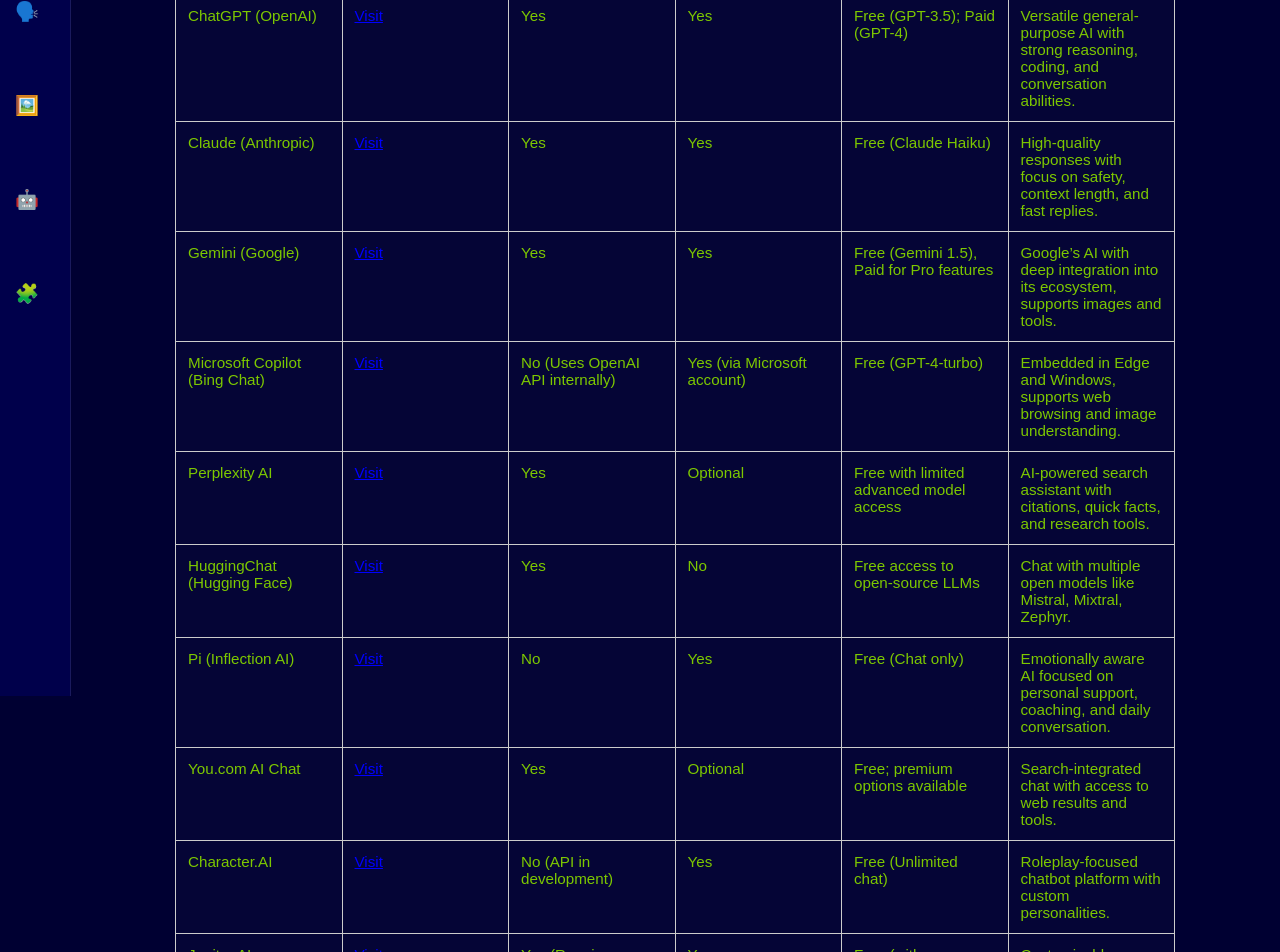
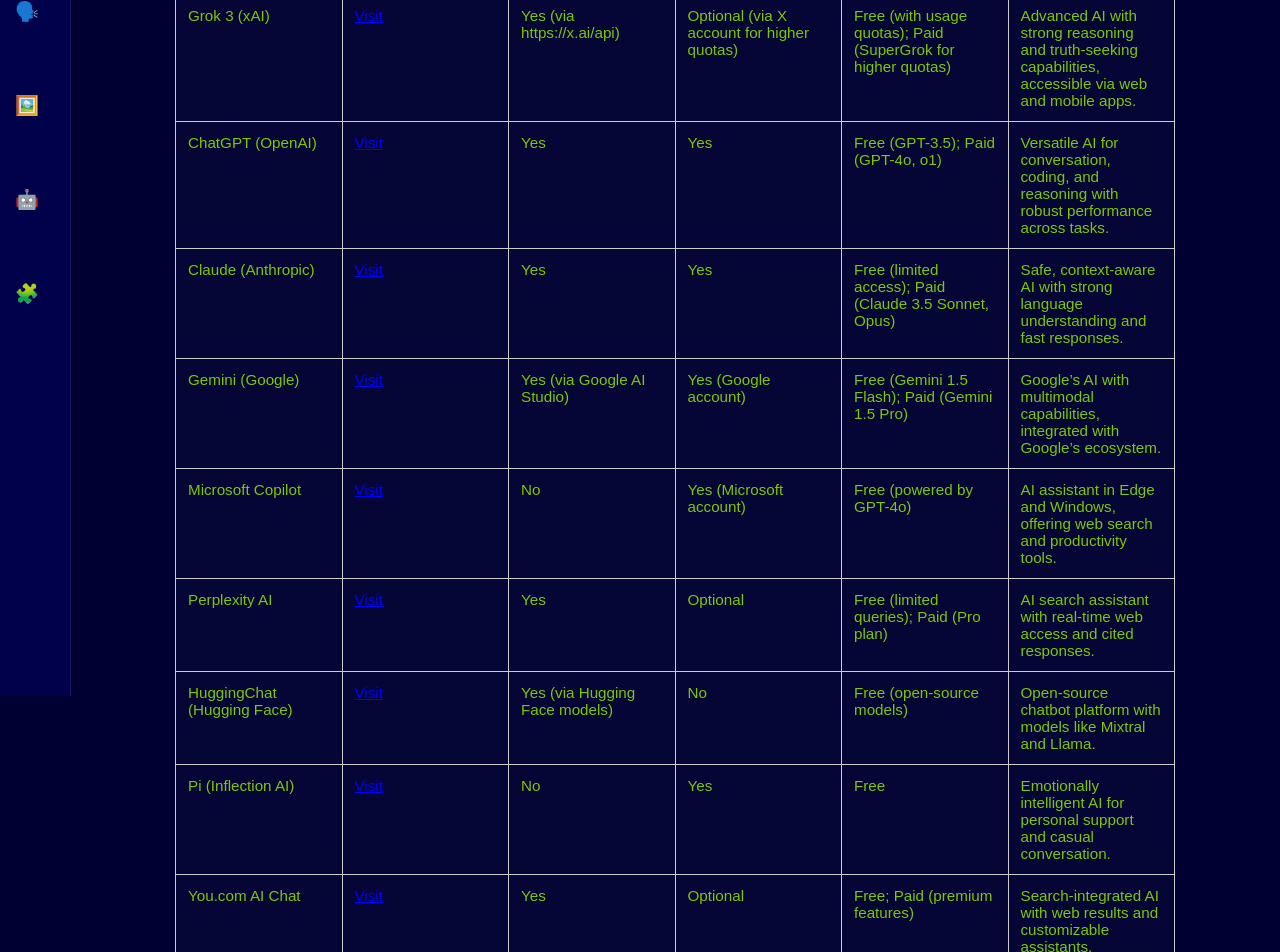
Before and after one commit to EddyUnavailable/eddytts, a Next.js app: page /resources/aiList in a window 1280 px wide. Shown: the part 260-1212 px from the top of the page. Built offline with nearby package versions, Linux system fonts and the light colour scheme; no server answers.

Commit message:
before AI breaks it

```diff
--- a/src/app/css/audio.module.css
+++ b/src/app/css/audio.module.css
@@ -1,11 +1,13 @@
 .audioControlPanel {
   /* Ensure the control panel is placed correctly above the voice preview */
-  position: relative;
+  /* position: relative; */
   margin-bottom: 20px; /* Add some space between controls and voice preview */
   padding: 15px;
   background-color: #f9f9f9;
   border-radius: 10px;
-  box-shadow: 0 2px 5px rgba(0, 0, 0, 0.1);
+  box-shadow: 0 2px 5px #0000001a;
+  border: 5px solid red;
+  width: 200px;
 }
 
 .buttonControls {
--- a/src/app/resources/aiList/page.js
+++ b/src/app/resources/aiList/page.js
@@ -3,94 +3,94 @@
 export default function AIList() {
   const aiServices = [
     {
+      name: 'Grok 3 (xAI)',
+      link: 'https://grok.com/',
+      api: 'Yes (via https://x.ai/api)',
+      signup: 'Optional (via X account for higher quotas)',
+      usage: 'Free (with usage quotas); Paid (SuperGrok for higher quotas)',
+      description:
+        'Advanced AI with strong reasoning and truth-seeking capabilities, accessible via web and mobile apps.',
+    },
+    {
       name: 'ChatGPT (OpenAI)',
       link: 'https://chat.openai.com/',
       api: 'Yes',
       signup: 'Yes',
-      usage: 'Free (GPT-3.5); Paid (GPT-4)',
+      usage: 'Free (GPT-3.5); Paid (GPT-4o, o1)',
       description:
-        'Versatile general-purpose AI with strong reasoning, coding, and conversation abilities.',
+        'Versatile AI for conversation, coding, and reasoning with robust performance across tasks.',
     },
     {
       name: 'Claude (Anthropic)',
-      link: 'https://claude.ai/',
+      link: 'https://www.anthropic.com/claude',
       api: 'Yes',
       signup: 'Yes',
-      usage: 'Free (Claude Haiku)',
+      usage: 'Free (limited access); Paid (Claude 3.5 Sonnet, Opus)',
       description:
-        'High-quality responses with focus on safety, context length, and fast replies.',
+        'Safe, context-aware AI with strong language understanding and fast responses.',
     },
     {
       name: 'Gemini (Google)',
       link: 'https://gemini.google.com/',
-      api: 'Yes',
-      signup: 'Yes',
-      usage: 'Free (Gemini 1.5), Paid for Pro features',
+      api: 'Yes (via Google AI Studio)',
+      signup: 'Yes (Google account)',
+      usage: 'Free (Gemini 1.5 Flash); Paid (Gemini 1.5 Pro)',
       description:
-        'Google’s AI with deep integration into its ecosystem, supports images and tools.',
+        'Google’s AI with multimodal capabilities, integrated with Google’s ecosystem.',
     },
     {
-      name: 'Microsoft Copilot (Bing Chat)',
+      name: 'Microsoft Copilot',
       link: 'https://copilot.microsoft.com/',
-      api: 'No (Uses OpenAI API internally)',
-      signup: 'Yes (via Microsoft account)',
-      usage: 'Free (GPT-4-turbo)',
+      api: 'No',
+      signup: 'Yes (Microsoft account)',
+      usage: 'Free (powered by GPT-4o)',
       description:
-        'Embedded in Edge and Windows, supports web browsing and image understanding.',
+        'AI assistant in Edge and Windows, offering web search and productivity tools.',
     },
     {
       name: 'Perplexity AI',
       link: 'https://www.perplexity.ai/',
       api: 'Yes',
       signup: 'Optional',
-      usage: 'Free with limited advanced model access',
+      usage: 'Free (limited queries); Paid (Pro plan)',
       description:
-        'AI-powered search assistant with citations, quick facts, and research tools.',
+        'AI search assistant with real-time web access and cited responses.',
     },
     {
       name: 'HuggingChat (Hugging Face)',
       link: 'https://huggingface.co/chat/',
-      api: 'Yes',
+      api: 'Yes (via Hugging Face models)',
       signup: 'No',
-      usage: 'Free access to open-source LLMs',
+      usage: 'Free (open-source models)',
       description:
-        'Chat with multiple open models like Mistral, Mixtral, Zephyr.',
+        'Open-source chatbot platform with models like Mixtral and Llama.',
     },
     {
       name: 'Pi (Inflection AI)',
       link: 'https://pi.ai/',
       api: 'No',
       signup: 'Yes',
-      usage: 'Free (Chat only)',
+      usage: 'Free',
       description:
-        'Emotionally aware AI focused on personal support, coaching, and daily conversation.',
+        'Emotionally intelligent AI for personal support and casual conversation.',
     },
     {
       name: 'You.com AI Chat',
-      link: 'https://you.com/chat',
+      link: 'https://you.com/',
       api: 'Yes',
       signup: 'Optional',
-      usage: 'Free; premium options available',
+      usage: 'Free; Paid (premium features)',
       description:
-        'Search-integrated chat with access to web results and tools.',
+        'Search-integrated AI with web results and customizable assistants.',
     },
     {
       name: 'Character.AI',
-      link: 'https://beta.character.ai/',
-      api: 'No (API in development)',
+      link: 'https://www.character.ai/',
+      api: 'No',
       signup: 'Yes',
-      usage: 'Free (Unlimited chat)',
+      usage: 'Free (unlimited chat); Paid (C.AI+ for priority)',
       description:
-        'Roleplay-focused chatbot platform with custom personalities.',
-    },
-    {
-      name: 'Janitor AI',
-      link: 'https://janitorai.com/',
-      api: 'Yes (Requires external API key)',
-      signup: 'Yes',
-      usage: 'Free (with user-supplied LLM key)',
-      description:
-        'Customizable chatbots with roleplaying and NSFW options (user-moderated).',
+        'Roleplay-focused platform with customizable AI characters.',
     },
   ];
 
@@ -99,7 +99,7 @@
       <div className={styles.headerBox}>
         <h1 className={styles.heading}>Top 10 Free AI Chatbots (2025)</h1>
         <p className={styles.intro}>
-          A curated list of the most capable and accessible chat-based AIs as of 2025. Some offer APIs, and many support advanced models at no cost.
+          A curated list of the most capable and accessible chat-based AIs as of May 2025. All offer free access with optional paid plans for advanced features. Information verified for accuracy.
         </p>
       </div>
       <table className={styles.table}>
```
Also changed, not shown: src/app/components/FavoritesList.jsx (+23 -3 lines), test-drive-access.js (deleted, +0 -22 lines), test-drive-upload.js (deleted, +0 -39 lines), testTTS.js (deleted, +0 -24 lines), src/app/react/page.js (deleted).
